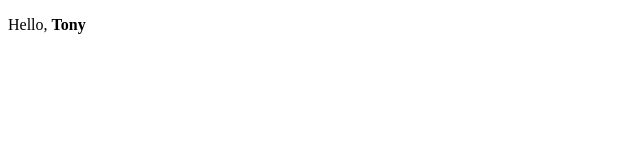
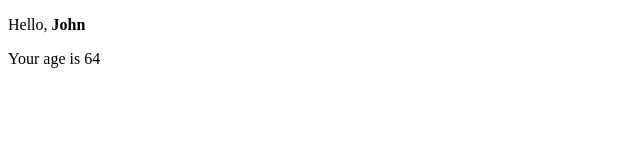
Before and after one commit to Tonyrgg/react-exercises, a React (Create React App) app in the folder my-app/: page / in a window 1280 px wide. Shown: the top 160 px of the page, without its empty margins (0-640 px from the left). Built offline with nearby package versions, Linux system fonts and the light colour scheme.

Commit message:
conditional rendering 04

```diff
--- a/my-app/src/App.js
+++ b/my-app/src/App.js
@@ -5,7 +5,7 @@ export class App extends React.Component {
     render() {
         return (
             <div>
-                <Welcome name={<b>Tony</b>} age="66"/>
+                <Welcome name="John" age="64"/>
             </div>
         )
     }
--- a/my-app/src/welcome.js
+++ b/my-app/src/welcome.js
@@ -4,7 +4,10 @@ export class Welcome extends React.Component {
     render() {
         return (
             <div>
-                <p>Hello, {this.props.name}</p>
+                {this.props.name == "John"
+                    ? <p>Hello, <b>{this.props.name}</b></p>
+                    : false
+                }
                 <Age age={this.props.age}/>
             </div>
         )
```
